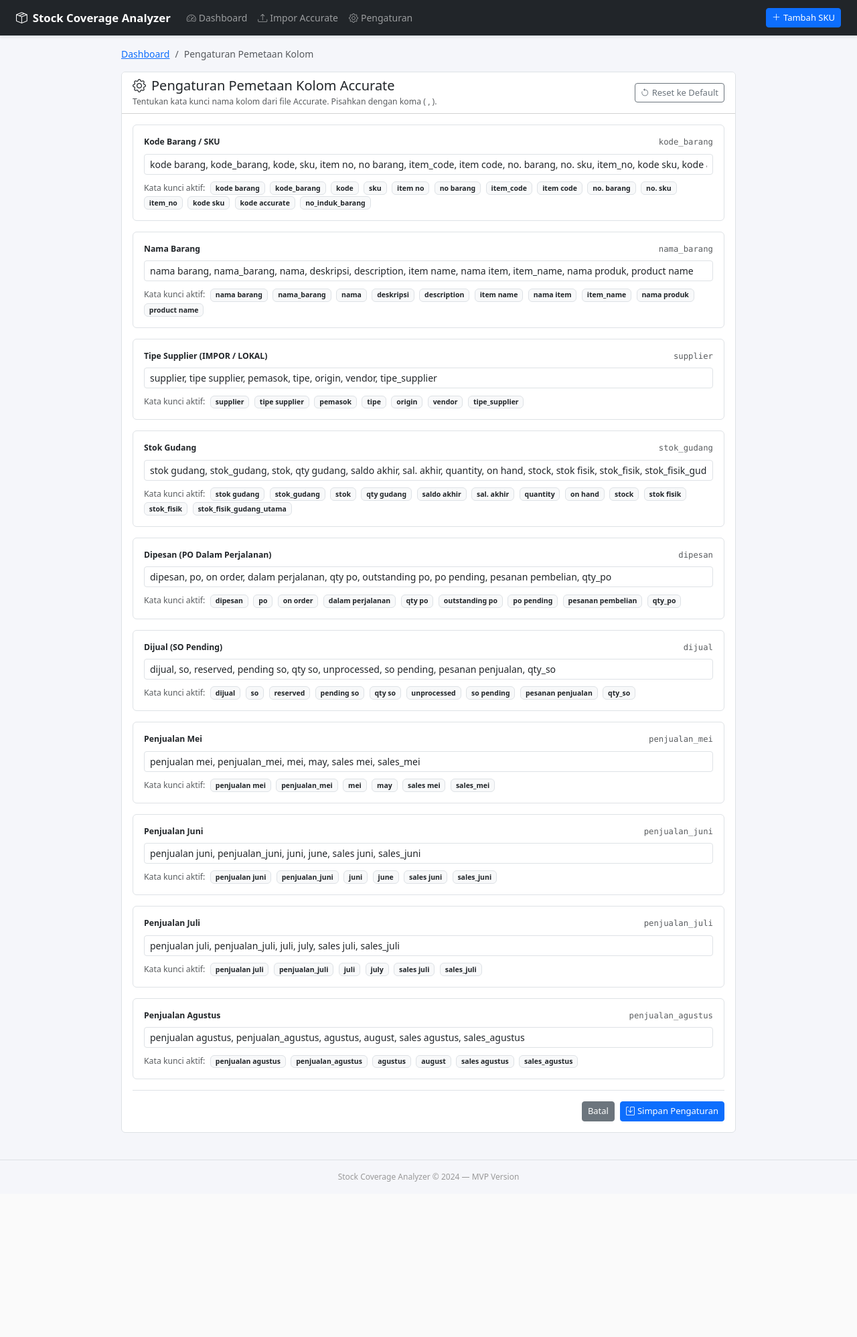
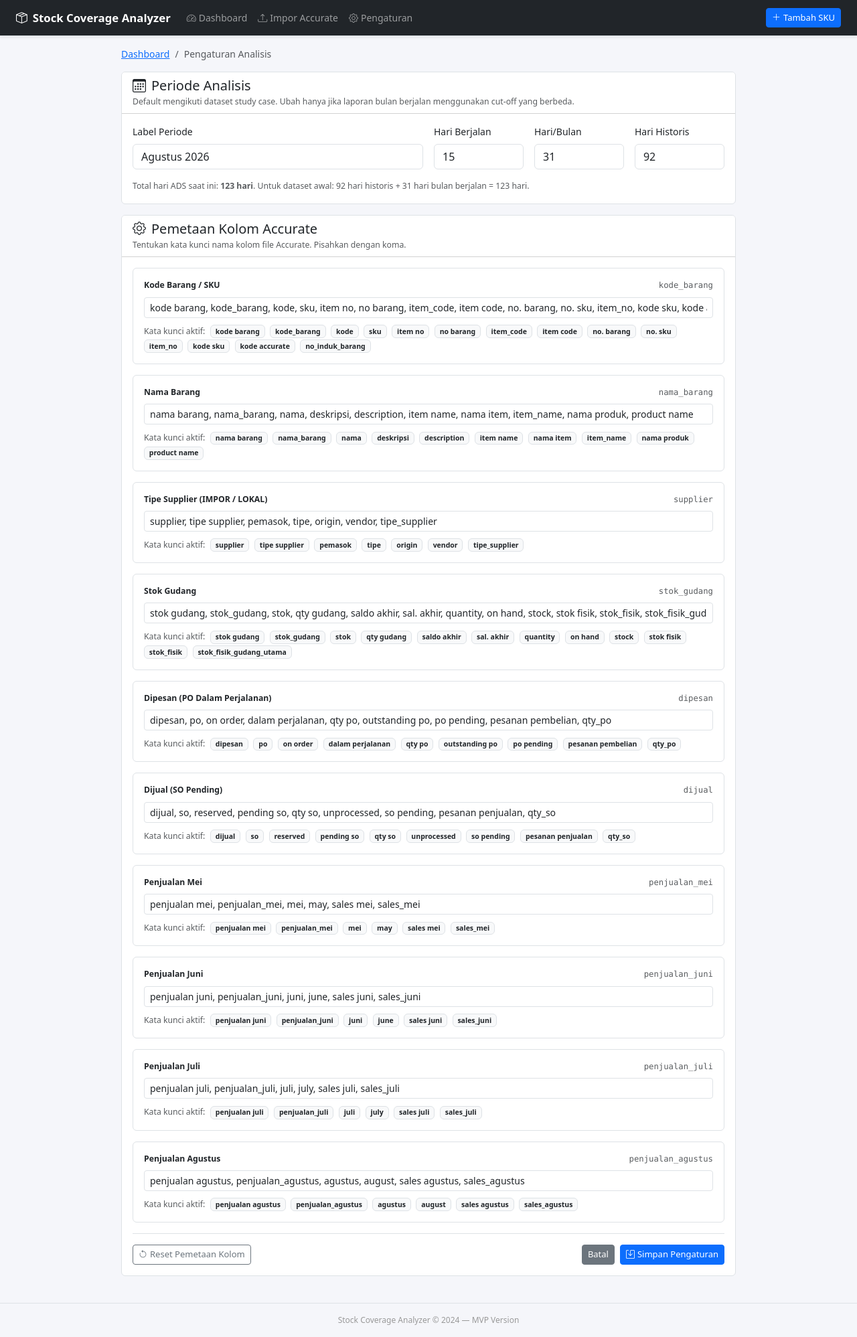
Before and after one commit to bebeksalju/BerryManShop_StudyCase, a Flask app: page /settings in a window 1280 px wide. Shown: the whole page at 67% size. Before the commit the page ends 1765 px from the top, so only its background shows below. Run offline with Flask 3, Linux system fonts and the light colour scheme; data comes from the database, SQL or seed files in the repository.

Commit message:
feat: expose analysis period settings

```diff
--- a/stock-coverage-analyzer/app/templates/settings.html
+++ b/stock-coverage-analyzer/app/templates/settings.html
@@ -1,35 +1,64 @@
 {% extends "base.html" %}
-{% block title %}Pengaturan Pemetaan Kolom – Stock Coverage Analyzer{% endblock %}
+{% block title %}Pengaturan Analisis – Stock Coverage Analyzer{% endblock %}
 
 {% block content %}
 <div class="row justify-content-center">
   <div class="col-lg-9">
 
-    <!-- BREADCRUMB -->
     <nav aria-label="breadcrumb" class="mb-3">
       <ol class="breadcrumb small">
         <li class="breadcrumb-item"><a href="{{ url_for('main.index') }}">Dashboard</a></li>
-        <li class="breadcrumb-item active">Pengaturan Pemetaan Kolom</li>
+        <li class="breadcrumb-item active">Pengaturan Analisis</li>
       </ol>
     </nav>
 
+    <form method="post">
+      <div class="card mb-3">
+        <div class="card-header bg-white">
+          <h5 class="mb-0"><i class="bi bi-calendar3 me-2"></i>Periode Analisis</h5>
+          <small class="text-muted">Default mengikuti dataset study case. Ubah hanya jika laporan bulan berjalan menggunakan cut-off yang berbeda.</small>
+        </div>
+        <div class="card-body">
+          <div class="alert alert-info small">
+            Formula tetap sama: Proyeksi bulan berjalan = (penjualan bulan berjalan ÷ hari berjalan) × jumlah hari bulan. ADS membagi 3 bulan historis + proyeksi bulan berjalan dengan total hari analisis.
+          </div>
+          <div class="row g-3">
+            <div class="col-md-6">
+              <label for="period_label" class="form-label">Label Periode</label>
+              <input type="text" id="period_label" name="period_label" class="form-control"
+                     value="{{ analysis_setting.period_label }}" placeholder="Contoh: Agustus 2026">
+            </div>
+            <div class="col-md-2">
+              <label for="days_elapsed" class="form-label">Hari Berjalan</label>
+              <input type="number" id="days_elapsed" name="days_elapsed" min="1" max="31" class="form-control"
+                     value="{{ analysis_setting.days_elapsed }}" required>
+            </div>
+            <div class="col-md-2">
+              <label for="days_in_month" class="form-label">Hari/Bulan</label>
+              <input type="number" id="days_in_month" name="days_in_month" min="1" max="31" class="form-control"
+                     value="{{ analysis_setting.days_in_month }}" required>
+            </div>
+            <div class="col-md-2">
+              <label for="historical_days" class="form-label">Hari Historis</label>
+              <input type="number" id="historical_days" name="historical_days" min="1" class="form-control"
+                     value="{{ analysis_setting.historical_days }}" required>
+            </div>
+          </div>
+          <div class="mt-3 small text-muted">
+            Total hari ADS saat ini: <strong>{{ analysis_setting.total_days }} hari</strong>. Untuk dataset awal: 92 hari historis + 31 hari bulan berjalan = 123 hari.
+          </div>
+        </div>
+      </div>
+
       <div class="card">
-      <!-- Header -->
         <div class="card-header d-flex align-items-center justify-content-between flex-wrap gap-2 bg-white">
           <div>
-          <h5 class="mb-0"><i class="bi bi-gear me-2"></i>Pengaturan Pemetaan Kolom Accurate</h5>
-          <small class="text-muted">Tentukan kata kunci nama kolom dari file Accurate. Pisahkan dengan koma ( , ).</small>
+            <h5 class="mb-0"><i class="bi bi-gear me-2"></i>Pemetaan Kolom Accurate</h5>
+            <small class="text-muted">Tentukan kata kunci nama kolom file Accurate. Pisahkan dengan koma.</small>
           </div>
-        <form method="post" action="{{ url_for('main.reset_settings') }}" onsubmit="return confirm('Yakin ingin mengembalikan seluruh pemetaan kolom ke default?')">
-          <button type="submit" class="btn btn-outline-secondary btn-sm">
-            <i class="bi bi-arrow-counterclockwise me-1"></i>Reset ke Default
-          </button>
-        </form>
         </div>
 
-      <!-- Body -->
         <div class="card-body">
-        <form method="post">
           {% for m in mappings %}
           <div class="border rounded p-3 mb-3">
             <div class="d-flex align-items-center justify-content-between mb-2">
@@ -43,8 +72,7 @@
                    name="alias_{{ m.target_field }}"
                    value="{{ m.aliases }}"
                    placeholder="Contoh: {{ m.target_field }}, header1, header2"
-                   class="form-control form-control-sm mb-2" />
-            <!-- Badges Preview -->
+                   class="form-control form-control-sm mb-2">
             <div>
               <small class="text-muted me-1">Kata kunci aktif:</small>
               {% for alias in m.get_alias_list() %}
@@ -56,16 +84,22 @@
           </div>
           {% endfor %}
 
-          <!-- Actions -->
-          <div class="d-flex justify-content-end gap-2 pt-3 border-top">
+          <div class="d-flex justify-content-between gap-2 pt-3 border-top flex-wrap">
+            <button type="submit" formaction="{{ url_for('main.reset_settings') }}" formmethod="post"
+                    class="btn btn-outline-secondary btn-sm"
+                    onclick="return confirm('Yakin ingin mengembalikan pemetaan kolom ke default?')">
+              <i class="bi bi-arrow-counterclockwise me-1"></i>Reset Pemetaan Kolom
+            </button>
+            <div class="d-flex gap-2">
               <a href="{{ url_for('main.index') }}" class="btn btn-secondary btn-sm">Batal</a>
               <button type="submit" class="btn btn-primary btn-sm">
                 <i class="bi bi-save me-1"></i>Simpan Pengaturan
               </button>
             </div>
-        </form>
           </div>
         </div>
+      </div>
+    </form>
 
   </div>
 </div>
```
Lines whose indentation alone changed are shown as unchanged.
